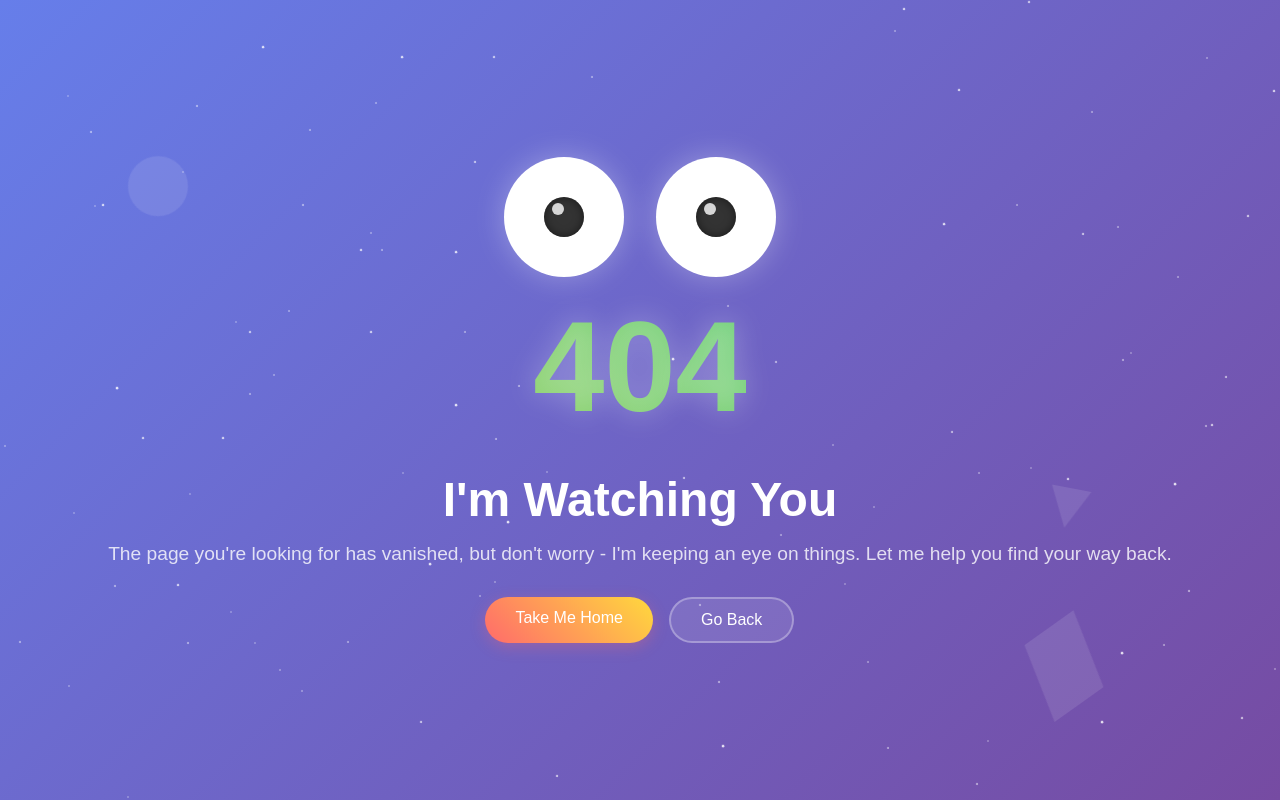
After one commit to Rishirajyadavjee/coffee, a PHP site: page /about_us.php in a window 1280 px wide. The commit adds this page. Run offline with PHP 8.4, Linux system fonts and the light colour scheme.

Commit message:
new_update

```diff
--- /dev/null
+++ b/about_us.php
@@ -0,0 +1,431 @@
+<!DOCTYPE html>
+<html lang="en">
+<head>
+    <meta charset="UTF-8">
+    <meta name="viewport" content="width=device-width, initial-scale=1.0">
+    <title>404 - Page Not Found</title>
+    <style>
+        * {
+            margin: 0;
+            padding: 0;
+            box-sizing: border-box;
+        }
+
+        body {
+            font-family: 'Arial', sans-serif;
+            background: linear-gradient(135deg, #667eea 0%, #764ba2 100%);
+            height: 100vh;
+            overflow: hidden;
+            display: flex;
+            justify-content: center;
+            align-items: center;
+        }
+
+        .stars {
+            position: fixed;
+            top: 0;
+            left: 0;
+            width: 100%;
+            height: 100%;
+            pointer-events: none;
+        }
+
+        .star {
+            position: absolute;
+            width: 2px;
+            height: 2px;
+            background: white;
+            border-radius: 50%;
+            animation: twinkle 2s infinite ease-in-out alternate;
+        }
+
+        @keyframes twinkle {
+            0% { opacity: 0.3; transform: scale(1); }
+            100% { opacity: 1; transform: scale(1.2); }
+        }
+
+        .container {
+            text-align: center;
+            color: white;
+            z-index: 10;
+            position: relative;
+        }
+
+        .eye-container {
+            display: flex;
+            justify-content: center;
+            margin-bottom: 2rem;
+            gap: 2rem;
+        }
+
+        .eye {
+            width: 120px;
+            height: 120px;
+            background: white;
+            border-radius: 50%;
+            position: relative;
+            box-shadow: 0 0 30px rgba(255, 255, 255, 0.3);
+            border: 3px solid rgba(255, 255, 255, 0.8);
+        }
+
+        .pupil {
+            width: 40px;
+            height: 40px;
+            background: #333;
+            border-radius: 50%;
+            position: absolute;
+            top: 50%;
+            left: 50%;
+            transform: translate(-50%, -50%);
+            transition: all 0.1s ease-out;
+            box-shadow: inset 0 0 10px rgba(0, 0, 0, 0.5);
+        }
+
+        .pupil::before {
+            content: '';
+            position: absolute;
+            width: 12px;
+            height: 12px;
+            background: white;
+            border-radius: 50%;
+            top: 6px;
+            left: 8px;
+            opacity: 0.8;
+        }
+
+        .error-code {
+            font-size: 8rem;
+            font-weight: bold;
+            margin-bottom: 1rem;
+            background: linear-gradient(45deg, #ff6b6b, #ffd93d, #6bcf7f, #4d9de0);
+            background-size: 400% 400%;
+            -webkit-background-clip: text;
+            background-clip: text;
+            -webkit-text-fill-color: transparent;
+            animation: gradient 3s ease infinite, bounce 2s infinite;
+            text-shadow: 0 0 30px rgba(255, 255, 255, 0.3);
+        }
+
+        @keyframes gradient {
+            0% { background-position: 0% 50%; }
+            50% { background-position: 100% 50%; }
+            100% { background-position: 0% 50%; }
+        }
+
+        @keyframes bounce {
+            0%, 20%, 50%, 80%, 100% { transform: translateY(0); }
+            40% { transform: translateY(-20px); }
+            60% { transform: translateY(-10px); }
+        }
+
+        .title {
+            font-size: 3rem;
+            margin-bottom: 1rem;
+            animation: slideInFromTop 1s ease-out;
+        }
+
+        .subtitle {
+            font-size: 1.2rem;
+            margin-bottom: 2rem;
+            opacity: 0.8;
+            animation: slideInFromBottom 1s ease-out 0.3s both;
+        }
+
+        @keyframes slideInFromTop {
+            0% { opacity: 0; transform: translateY(-50px); }
+            100% { opacity: 1; transform: translateY(0); }
+        }
+
+        @keyframes slideInFromBottom {
+            0% { opacity: 0; transform: translateY(50px); }
+            100% { opacity: 0.8; transform: translateY(0); }
+        }
+
+        .buttons {
+            display: flex;
+            gap: 1rem;
+            justify-content: center;
+            flex-wrap: wrap;
+            animation: fadeIn 1s ease-out 0.6s both;
+        }
+
+        .btn {
+            padding: 12px 30px;
+            border: none;
+            border-radius: 50px;
+            font-size: 1rem;
+            cursor: pointer;
+            transition: all 0.3s ease;
+            text-decoration: none;
+            display: inline-block;
+            position: relative;
+            overflow: hidden;
+        }
+
+        .btn-primary {
+            background: linear-gradient(45deg, #ff6b6b, #ffd93d);
+            color: white;
+            box-shadow: 0 4px 15px rgba(255, 107, 107, 0.3);
+        }
+
+        .btn-secondary {
+            background: rgba(255, 255, 255, 0.1);
+            color: white;
+            border: 2px solid rgba(255, 255, 255, 0.3);
+            backdrop-filter: blur(10px);
+        }
+
+        .btn:hover {
+            transform: translateY(-3px);
+            box-shadow: 0 8px 25px rgba(0, 0, 0, 0.2);
+        }
+
+        .btn-primary:hover {
+            box-shadow: 0 8px 25px rgba(255, 107, 107, 0.5);
+        }
+
+        @keyframes fadeIn {
+            0% { opacity: 0; transform: scale(0.9); }
+            100% { opacity: 1; transform: scale(1); }
+        }
+
+        .floating-elements {
+            position: fixed;
+            top: 0;
+            left: 0;
+            width: 100%;
+            height: 100%;
+            pointer-events: none;
+            z-index: 1;
+        }
+
+        .floating-shape {
+            position: absolute;
+            opacity: 0.1;
+            animation: float 6s ease-in-out infinite;
+        }
+
+        .shape1 {
+            width: 60px;
+            height: 60px;
+            background: white;
+            border-radius: 50%;
+            top: 20%;
+            left: 10%;
+            animation-delay: 0s;
+        }
+
+        .shape2 {
+            width: 40px;
+            height: 40px;
+            background: white;
+            top: 60%;
+            right: 15%;
+            animation-delay: 2s;
+            clip-path: polygon(50% 0%, 0% 100%, 100% 100%);
+        }
+
+        .shape3 {
+            width: 80px;
+            height: 80px;
+            background: white;
+            top: 80%;
+            left: 80%;
+            animation-delay: 4s;
+            clip-path: polygon(25% 0%, 100% 0%, 75% 100%, 0% 100%);
+        }
+
+        @keyframes float {
+            0%, 100% { transform: translateY(0px) rotate(0deg); }
+            33% { transform: translateY(-20px) rotate(120deg); }
+            66% { transform: translateY(10px) rotate(240deg); }
+        }
+
+        @media (max-width: 768px) {
+            .error-code {
+                font-size: 6rem;
+            }
+            .title {
+                font-size: 2rem;
+            }
+            .subtitle {
+                font-size: 1rem;
+                padding: 0 1rem;
+            }
+            .buttons {
+                flex-direction: column;
+                align-items: center;
+            }
+            .eye-container {
+                gap: 1rem;
+            }
+            .eye {
+                width: 80px;
+                height: 80px;
+            }
+            .pupil {
+                width: 28px;
+                height: 28px;
+            }
+        }
+    </style>
+</head>
+<body>
+    <div class="stars" id="stars"></div>
+
+    <div class="floating-elements">
+        <div class="floating-shape shape1"></div>
+        <div class="floating-shape shape2"></div>
+        <div class="floating-shape shape3"></div>
+    </div>
+
+    <div class="container">
+        <div class="eye-container">
+            <div class="eye" id="leftEye">
+                <div class="pupil" id="leftPupil"></div>
+            </div>
+            <div class="eye" id="rightEye">
+                <div class="pupil" id="rightPupil"></div>
+            </div>
+        </div>
+
+        <div class="error-code">404</div>
+        <h1 class="title">I'm Watching You</h1>
+        <p class="subtitle">The page you're looking for has vanished, but don't worry - I'm keeping an eye on things. Let me help you find your way back.</p>
+
+        <div class="buttons">
+            <a href="/" class="btn btn-primary" onclick="handleHomeClick(event)">Take Me Home</a>
+            <a href="javascript:history.back()" class="btn btn-secondary">Go Back</a>
+        </div>
+    </div>
+
+    <script>
+        // Generate random stars
+        function createStars() {
+            const starsContainer = document.getElementById('stars');
+            const numberOfStars = 100;
+
+            for (let i = 0; i < numberOfStars; i++) {
+                const star = document.createElement('div');
+                star.className = 'star';
+                star.style.left = Math.random() * 100 + '%';
+                star.style.top = Math.random() * 100 + '%';
+                star.style.animationDelay = Math.random() * 2 + 's';
+                star.style.animationDuration = (Math.random() * 3 + 1) + 's';
+                starsContainer.appendChild(star);
+            }
+        }
+
+        // Eye tracking functionality
+        function trackCursor(e) {
+            const leftEye = document.getElementById('leftEye');
+            const rightEye = document.getElementById('rightEye');
+            const leftPupil = document.getElementById('leftPupil');
+            const rightPupil = document.getElementById('rightPupil');
+
+            // Get mouse position
+            const mouseX = e.clientX;
+            const mouseY = e.clientY;
+
+            // Calculate eye movements for left eye
+            const leftEyeRect = leftEye.getBoundingClientRect();
+            const leftEyeCenterX = leftEyeRect.left + leftEyeRect.width / 2;
+            const leftEyeCenterY = leftEyeRect.top + leftEyeRect.height / 2;
+
+            const leftAngle = Math.atan2(mouseY - leftEyeCenterY, mouseX - leftEyeCenterX);
+            const leftDistance = Math.min(30, Math.sqrt(Math.pow(mouseX - leftEyeCenterX, 2) + Math.pow(mouseY - leftEyeCenterY, 2)) / 8);
+
+            const leftPupilX = leftDistance * Math.cos(leftAngle);
+            const leftPupilY = leftDistance * Math.sin(leftAngle);
+
+            // Calculate eye movements for right eye
+            const rightEyeRect = rightEye.getBoundingClientRect();
+            const rightEyeCenterX = rightEyeRect.left + rightEyeRect.width / 2;
+            const rightEyeCenterY = rightEyeRect.top + rightEyeRect.height / 2;
+
+            const rightAngle = Math.atan2(mouseY - rightEyeCenterY, mouseX - rightEyeCenterX);
+            const rightDistance = Math.min(30, Math.sqrt(Math.pow(mouseX - rightEyeCenterX, 2) + Math.pow(mouseY - rightEyeCenterY, 2)) / 8);
+
+            const rightPupilX = rightDistance * Math.cos(rightAngle);
+            const rightPupilY = rightDistance * Math.sin(rightAngle);
+
+            // Apply movements to pupils
+            leftPupil.style.transform = `translate(calc(-50% + ${leftPupilX}px), calc(-50% + ${leftPupilY}px))`;
+            rightPupil.style.transform = `translate(calc(-50% + ${rightPupilX}px), calc(-50% + ${rightPupilY}px))`;
+        }
+
+        // Handle home button click
+        function handleHomeClick(event) {
+            event.preventDefault();
+
+            // Add a nice exit animation
+            document.body.style.transition = 'all 0.5s ease-out';
+            document.body.style.transform = 'scale(0.9)';
+            document.body.style.opacity = '0';
+
+            setTimeout(() => {
+                window.location.href = '/';
+            }, 500);
+        }
+
+        // Add mouse interaction for floating shapes
+        document.addEventListener('mousemove', (e) => {
+            // Track cursor with eyes
+            trackCursor(e);
+
+            // Move floating shapes
+            const shapes = document.querySelectorAll('.floating-shape');
+            const x = e.clientX / window.innerWidth;
+            const y = e.clientY / window.innerHeight;
+
+            shapes.forEach((shape, index) => {
+                const intensity = (index + 1) * 10;
+                const moveX = (x - 0.5) * intensity;
+                const moveY = (y - 0.5) * intensity;
+
+                shape.style.transform = `translate(${moveX}px, ${moveY}px)`;
+            });
+        });
+
+        // Add button hover effects
+        document.querySelectorAll('.btn').forEach(btn => {
+            btn.addEventListener('mouseenter', () => {
+                btn.style.transform = 'translateY(-3px) scale(1.05)';
+            });
+
+            btn.addEventListener('mouseleave', () => {
+                btn.style.transform = 'translateY(0) scale(1)';
+            });
+        });
+
+        // Blinking animation
+        function blinkEyes() {
+            const eyes = document.querySelectorAll('.eye');
+            eyes.forEach(eye => {
+                eye.style.transform = 'scaleY(0.1)';
+                setTimeout(() => {
+                    eye.style.transform = 'scaleY(1)';
+                }, 150);
+            });
+        }
+
+        // Random blinking
+        setInterval(() => {
+            if (Math.random() > 0.7) {
+                blinkEyes();
+            }
+        }, 3000);
+
+        // Initialize
+        createStars();
+
+        // Add initial eye position
+        document.addEventListener('DOMContentLoaded', () => {
+            const leftPupil = document.getElementById('leftPupil');
+            const rightPupil = document.getElementById('rightPupil');
+            leftPupil.style.transition = 'all 0.1s ease-out';
+            rightPupil.style.transition = 'all 0.1s ease-out';
+        });
+    </script>
+</body>
+</html>
--- a/footer.php
+++ b/footer.php
@@ -9,7 +9,7 @@
                     <h3>Quick Links</h3>
                     <a href="products.php">Our Products</a>
                     <a href="gallery.php">Gallery</a>
-                    <a href="about.php">About Us</a>
+                    <a href="about_us.php">About Us</a>
                 </div>
                 <div class="footer-section">
                     <h3>Contact Info</h3>
```
